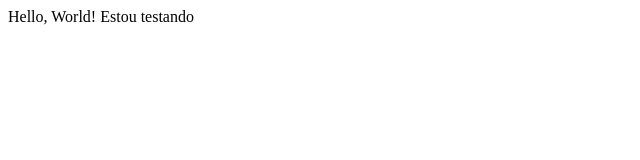
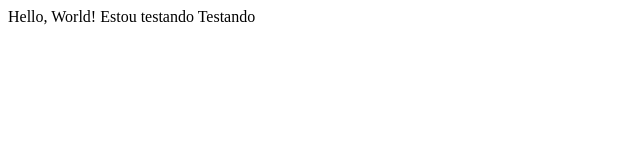
Before and after one commit to Maciel-Dev/testeGit, a plain HTML site: page index.html in a window 1280 px wide. Shown: the full height of the page, 0-640 px from the left. Drawn offline with Linux system fonts and the light colour scheme.

Commit message:
Hello + Testando2

```diff
--- a/index.html
+++ b/index.html
@@ -8,5 +8,6 @@
 </head>
 <body>
     Hello, World! Estou testando
+    Testando
 </body>
 </html>
```
